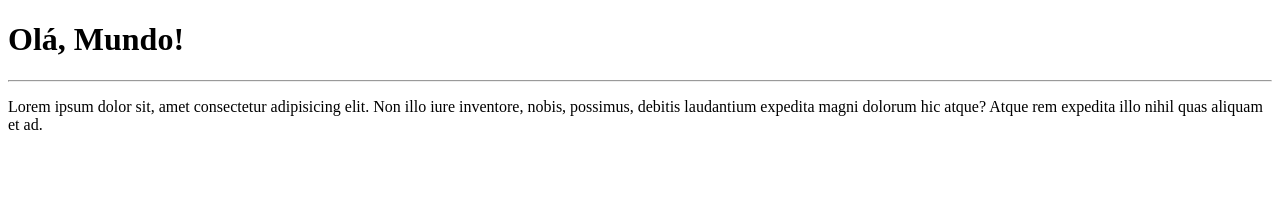
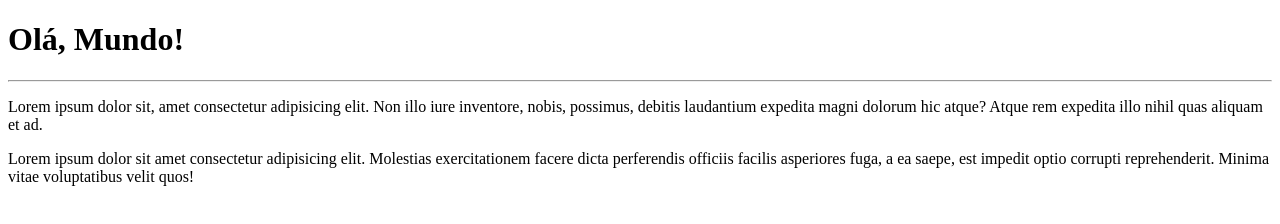
Before and after one commit to Eiras-G/Ola-Mundo, a plain HTML site: page site-exemplo/index.html in a window 1280 px wide. Drawn offline with Linux system fonts and the light colour scheme.

Commit message:
adicionei um parágrafo

```diff
--- a/site-exemplo/index.html
+++ b/site-exemplo/index.html
@@ -11,5 +11,8 @@
     <p>Lorem ipsum dolor sit, amet consectetur adipisicing elit. Non illo iure inventore, nobis,
         possimus, debitis laudantium expedita magni dolorum hic atque?
         Atque rem expedita illo nihil quas aliquam et ad.</p>
+    <p>Lorem ipsum dolor sit amet consectetur adipisicing elit.
+        Molestias exercitationem facere dicta perferendis officiis facilis asperiores fuga, a ea saepe,
+        est impedit optio corrupti reprehenderit. Minima vitae voluptatibus velit quos!</p>
 </body>
 </html>
```
